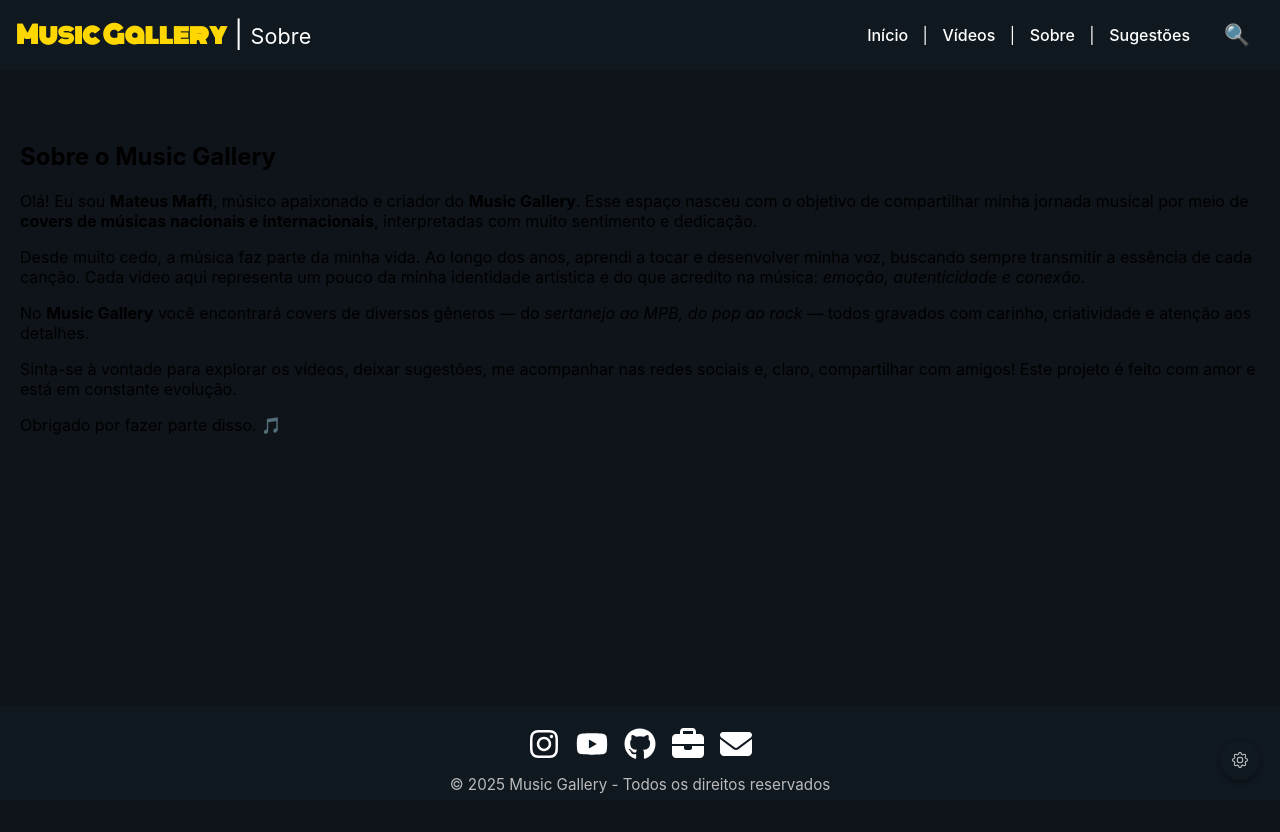
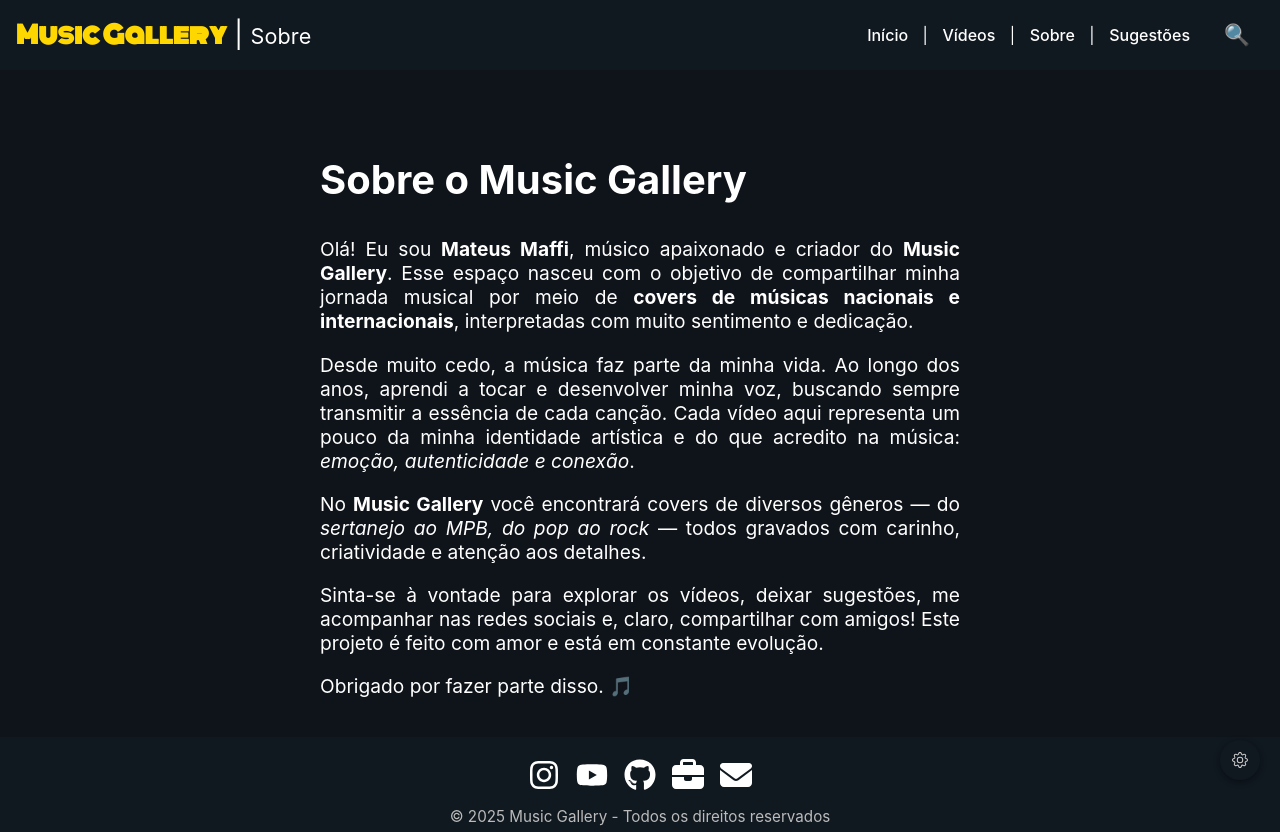
Before and after one commit to MMaffi/musicgallery-fullstack, a React (Create React App) app in the folder frontend/: page /sobre in a window 1280 px wide. Before the commit the page ends 800 px from the top, so only its background shows below. Built offline with nearby package versions, Linux system fonts and the light colour scheme.

Commit message:
development commit

```diff
--- a/frontend/src/styles/style.css
+++ b/frontend/src/styles/style.css
@@ -309,10 +309,26 @@ footer {
   white-space: nowrap;
 }
 
+/* Style do about page */
+main.sobre {
+  width: 50%;
+  margin: 0 auto;
+}
+
+.sobre h2 {
+  color: #fff;
+  font-size: 2.5em;
+}
+
+.sobre p {
+  color: #fff;
+  font-size: 1.2em;
+  text-align: justify;
+}
+
 /* Style da scrollbar */
 ::-webkit-scrollbar {
-  width: 10px;
-  height: 8px;
+  width: 8px;
 }
 
 ::-webkit-scrollbar-track {
```
